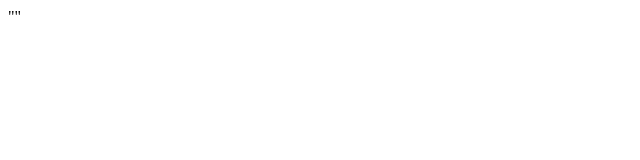
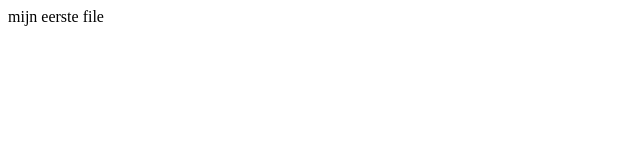
Before and after one commit to Walorda/OBI_deel1, a plain HTML site: page index.html in a window 1280 px wide. Shown: the whole page, without its empty margins (0-640 px from the left). Drawn offline with Linux system fonts and the light colour scheme.

Commit message:
Update index.html

```diff
--- a/index.html
+++ b/index.html
@@ -1 +1 @@
-""
+<P> mijn eerste file</P>
```
